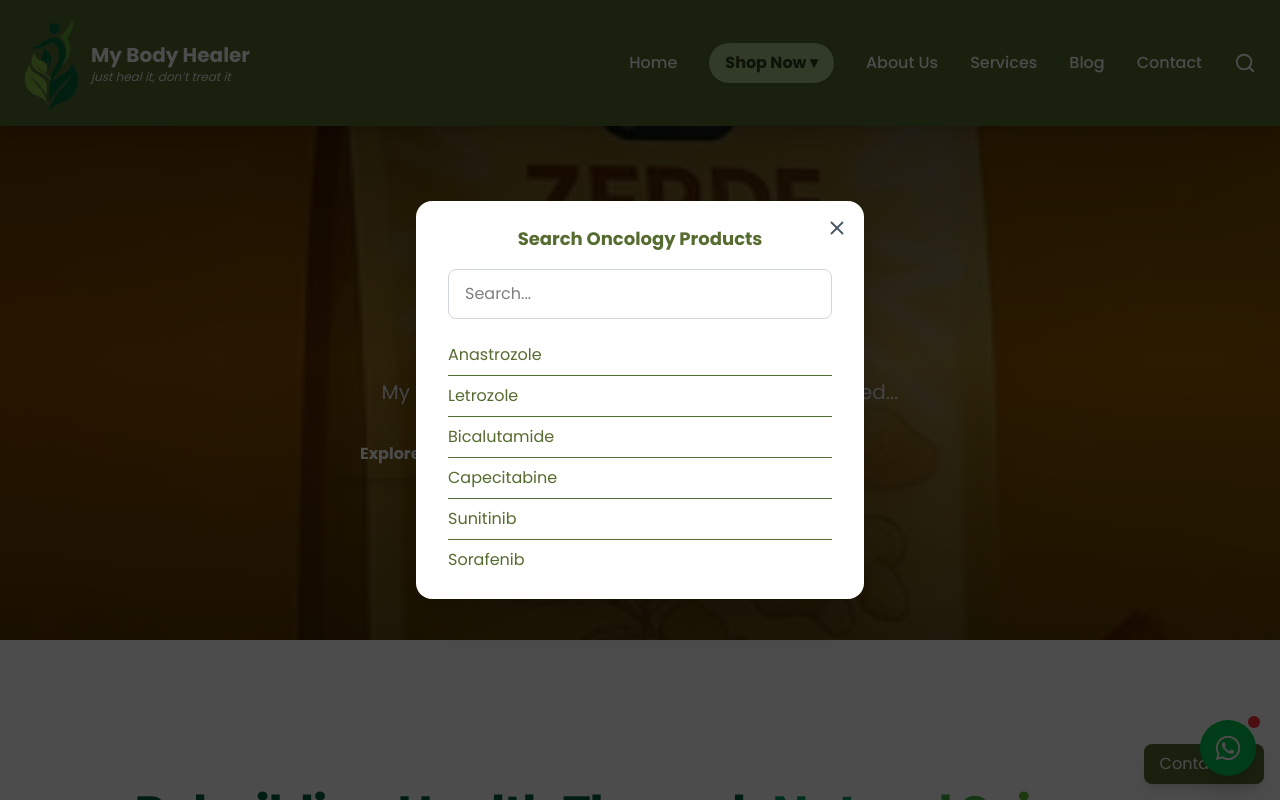
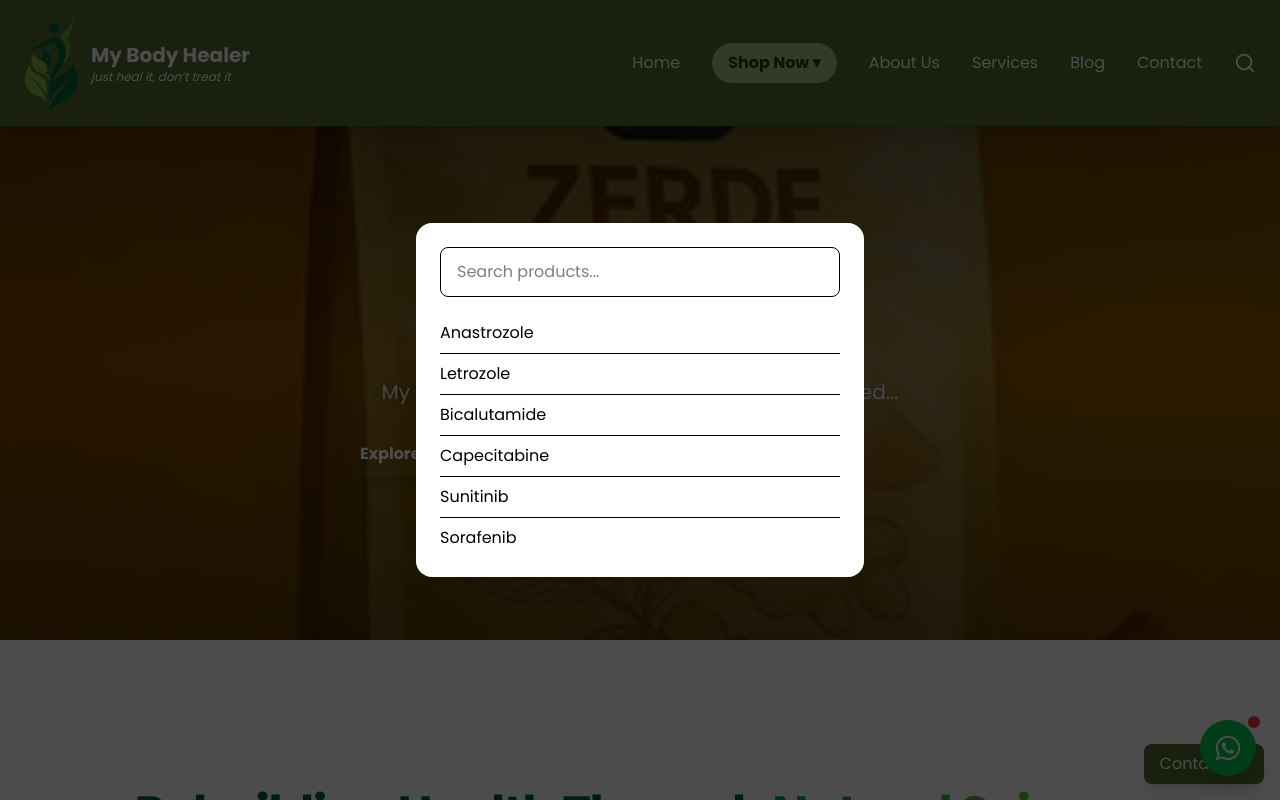
Before and after one commit to rafiajuw/mybodyhealer, a Next.js app: page / in a window 1280 px wide. Both pictures are taken after a click on the button 1245 px from the left and 63 px from the top of the page. Shown: the top 800 px of the page. Built offline with nearby package versions, Linux system fonts and the light colour scheme.

Commit message:
Initial commit

```diff
--- a/src/app/components/Navbar.tsx
+++ b/src/app/components/Navbar.tsx
@@ -1,4 +1,3 @@
-// components/Navbar.tsx
 "use client";
 
 import { useState, useEffect, useRef } from "react";
@@ -7,29 +6,73 @@ import Image from "next/image";
 import { motion, AnimatePresence } from "framer-motion";
 import { FiSearch, FiMenu, FiX } from "react-icons/fi";
 
-// ONCOLOGY SEARCH LIST
+/* ================= SEARCH DATA ================= */
+
+// Oncology
 const oncologyProducts = [
-  { name: "Anastrozole", href: "/shop/products/anastrozole" },
-  { name: "Letrozole", href: "/shop/products/letrozole" },
-  { name: "Bicalutamide", href: "/shop/products/bicalutamide" },
-  { name: "Capecitabine", href: "/shop/products/capecitabine" },
-  { name: "Sunitinib", href: "/shop/products/sunitinib" },
-  { name: "Sorafenib", href: "/shop/products/sorafenib" },
-  { name: "Pazopanib", href: "/shop/products/pazopanib" },
+  { name: "Anastrozole", href: "/shop/oncology-products/anastrozole" },
+  { name: "Letrozole", href: "/shop/oncology-products/letrozole" },
+  { name: "Bicalutamide", href: "/shop/oncology-products/bicalutamide" },
+  { name: "Capecitabine", href: "/shop/oncology-products/capecitabine" },
+  { name: "Sunitinib", href: "/shop/oncology-products/sunitinib" },
+  { name: "Sorafenib", href: "/shop/oncology-products/sorafenib" },
+  { name: "Pazopanib", href: "/shop/oncology-products/pazopanib" },
 ];
+
+// Food Supplements
+const foodSupplements = [
+  "Ibooster",
+  "Bestman",
+  "Femopause",
+  "Fibromya",
+  "Goutrol",
+  "Prostatol",
+  "Urinol",
+  "Mormiks",
+  "Zeredemiks",
+  "Lifmo",
+  "NK Defense",
+  "GSH Complex",
+  "Triozyme",
+  "Origin Collagen",
+].map((p) => ({
+  name: p,
+  href: `/shop/food-supplements/${p.toLowerCase().replace(/\s+/g, "-")}`,
+}));
+
+// Others
+const structuredWater = [
+  { name: "Uni-Vie", href: "/shop/structured-water/uni-vie" },
+];
+
+const oils = [{ name: "Olive Oil", href: "/shop/oils/olive-oil" }];
+
+const dermaProducts = [
+  { name: "Preserv Derma", href: "/shop/derma/preserv-derma" },
+];
+
+const allProducts = [
+  ...oncologyProducts,
+  ...foodSupplements,
+  ...structuredWater,
+  ...oils,
+  ...dermaProducts,
+];
+
+/* ================= COMPONENT ================= */
 
 export default function Navbar() {
   const [menuOpen, setMenuOpen] = useState(false);
   const [shopOpen, setShopOpen] = useState(false);
   const [searchOpen, setSearchOpen] = useState(false);
   const [query, setQuery] = useState("");
+
   const searchRef = useRef<HTMLDivElement>(null);
 
-  const filtered = oncologyProducts.filter((p) =>
+  const filtered = allProducts.filter((p) =>
     p.name.toLowerCase().includes(query.toLowerCase())
   );
 
-  // close search when clicking outside
   useEffect(() => {
     const handler = (e: MouseEvent) => {
       if (searchRef.current && !searchRef.current.contains(e.target as Node)) {
@@ -43,23 +86,26 @@ export default function Navbar() {
   return (
     <>
       <motion.nav
-        className="fixed top-0 w-full bg-[#556B2F] shadow-lg z-50 backdrop-blur-sm"
+        className="fixed top-0 w-full bg-[#556B2F] z-50 shadow-lg"
         initial={{ y: -60 }}
         animate={{ y: 0 }}
-        transition={{ duration: 0.4 }}
       >
         <div className="container mx-auto flex items-center justify-between px-6 py-3">
+
           {/* LOGO */}
           <Link href="/" className="flex items-center space-x-3">
-            <Image src="/logo.png" width={55} height={55} alt="Logo" className="rounded-full" />
+            <Image src="/logo.png" width={55} height={55} alt="Logo" />
             <div>
-              <h1 className="text-white text-xl font-bold">My Body Healer</h1>
-              <p className="text-white text-xs italic opacity-90">just heal it, don’t treat it</p>
+              <h1 className="text-white font-bold text-xl">My Body Healer</h1>
+              <p className="text-white text-xs italic">
+                just heal it, don’t treat it
+              </p>
             </div>
           </Link>
 
-          {/* DESKTOP NAV */}
-          <ul className="hidden md:flex items-center space-x-8 text-white font-medium">
+          {/* DESKTOP MENU */}
+          <ul className="hidden md:flex items-center space-x-8 text-white">
+
             <NavItem href="/">Home</NavItem>
 
             {/* SHOP NOW */}
@@ -68,19 +114,23 @@ export default function Navbar() {
               onMouseEnter={() => setShopOpen(true)}
               onMouseLeave={() => setShopOpen(false)}
             >
-              <div className="px-4 py-2 rounded-full bg-[#A3C585] text-[#2D3E1E] cursor-pointer font-semibold shadow-sm hover:bg-[#8BB46F] transition">
+              <div className="bg-[#A3C585] text-[#2D3E1E] px-4 py-2 rounded-full cursor-pointer font-semibold">
                 Shop Now ▾
               </div>
 
               <AnimatePresence>
                 {shopOpen && (
                   <motion.ul
-                    initial={{ opacity: 0, y: -8 }}
+                    initial={{ opacity: 0, y: -10 }}
                     animate={{ opacity: 1, y: 0 }}
-                    exit={{ opacity: 0, y: -8 }}
-                    className="absolute top-12 bg-white text-[#2D3E1E] rounded-xl shadow-xl border border-gray-100 w-56"
+                    exit={{ opacity: 0, y: -10 }}
+                    className="absolute top-12 w-64 bg-[#2D3E1E] rounded-xl shadow-2xl border border-[#A3C585]/40 overflow-hidden"
                   >
                     <LinkItem href="/shop/oncology-products" text="Oncology Products" />
+                    <LinkItem href="/shop/food-supplements" text="Food Supplements" />
+                    <LinkItem href="/shop/structured-water" text="Structured Water" />
+                    <LinkItem href="/shop/oils" text="Oil" />
+                    <LinkItem href="/shop/derma" text="Derma Products" />
                   </motion.ul>
                 )}
               </AnimatePresence>
@@ -91,68 +141,35 @@ export default function Navbar() {
             <NavItem href="/services/blogs">Blog</NavItem>
             <NavItem href="/contactus">Contact</NavItem>
 
-            {/* SEARCH ICON */}
-            <button onClick={() => setSearchOpen(true)} className="hover:text-[#A3C585]">
+            <button onClick={() => setSearchOpen(true)}>
               <FiSearch size={22} />
             </button>
           </ul>
 
-          {/* MOBILE MENU TOGGLE */}
-          <button className="md:hidden text-white" onClick={() => setMenuOpen(!menuOpen)}>
+          {/* MOBILE ICON */}
+          <button
+            className="md:hidden text-white"
+            onClick={() => setMenuOpen(!menuOpen)}
+          >
             {menuOpen ? <FiX size={26} /> : <FiMenu size={26} />}
           </button>
         </div>
-
-        {/* MOBILE MENU */}
-        <AnimatePresence>
-          {menuOpen && (
-            <motion.div
-              initial={{ opacity: 0, height: 0 }}
-              animate={{ opacity: 1, height: "auto" }}
-              exit={{ opacity: 0, height: 0 }}
-              className="md:hidden bg-[#556B2F] text-white flex flex-col space-y-4 px-6 py-4"
-            >
-              <MobileLink href="/" setMenuOpen={setMenuOpen}>Home</MobileLink>
-              <MobileLink href="/shop/oncology-products" setMenuOpen={setMenuOpen}>
-                Oncology Products
-              </MobileLink>
-              <MobileLink href="/aboutus" setMenuOpen={setMenuOpen}>About Us</MobileLink>
-              <MobileLink href="/services" setMenuOpen={setMenuOpen}>Services</MobileLink>
-              <MobileLink href="/services/blogs" setMenuOpen={setMenuOpen}>Blog</MobileLink>
-              <MobileLink href="/contactus" setMenuOpen={setMenuOpen}>Contact</MobileLink>
-            </motion.div>
-          )}
-        </AnimatePresence>
       </motion.nav>
 
       {/* SEARCH MODAL */}
       <AnimatePresence>
         {searchOpen && (
-          <motion.div
-            className="fixed inset-0 bg-black/70 flex items-center justify-center z-[999]"
-            initial={{ opacity: 0 }}
-            animate={{ opacity: 1 }}
-            exit={{ opacity: 0 }}
-          >
+          <motion.div className="fixed inset-0 bg-black/70 z-[999] flex items-center justify-center">
             <motion.div
               ref={searchRef}
-              initial={{ scale: 0.9, opacity: 0 }}
-              animate={{ scale: 1, opacity: 1 }}
-              exit={{ scale: 0.9, opacity: 0 }}
-              className="bg-white max-w-md w-full px-8 py-6 rounded-2xl shadow-2xl relative"
+              className="bg-white w-full max-w-md p-6 rounded-2xl"
             >
-              <button onClick={() => setSearchOpen(false)} className="absolute top-4 right-4">
-                <FiX size={22} className="text-gray-600 hover:text-[#556B2F]" />
-              </button>
-
-              <h2 className="text-lg font-semibold text-[#556B2F] text-center mb-4">Search Oncology Products</h2>
-
               <input
                 type="text"
+                placeholder="Search products..."
                 value={query}
                 onChange={(e) => setQuery(e.target.value)}
-                placeholder="Search..."
-                className="w-full border border-gray-300 rounded-lg px-4 py-3 focus:ring-2 focus:ring-[#A3C585] outline-none"
+                className="w-full border px-4 py-3 rounded-lg"
               />
 
               <div className="mt-4 max-h-60 overflow-y-auto">
@@ -162,13 +179,15 @@ export default function Navbar() {
                       key={p.name}
                       href={p.href}
                       onClick={() => setSearchOpen(false)}
-                      className="block py-2 border-b text-[#556B2F] hover:text-[#A3C585]"
+                      className="block py-2 border-b hover:text-[#A3C585]"
                     >
                       {p.name}
                     </Link>
                   ))
                 ) : (
-                  <p className="text-center text-gray-400 py-4">No matches found</p>
+                  <p className="text-center text-gray-400 py-4">
+                    No products found
+                  </p>
                 )}
               </div>
             </motion.div>
@@ -179,32 +198,25 @@ export default function Navbar() {
   );
 }
 
-// Reusable Components
+/* ================= REUSABLE ================= */
+
 function NavItem({ href, children }: any) {
   return (
-    <li className="group relative">
-      <Link href={href} className="hover:text-[#A3C585] transition">
-        {children}
-      </Link>
-      <span className="absolute left-0 -bottom-1 w-0 group-hover:w-full h-[2px] bg-[#A3C585] transition-all duration-300" />
-    </li>
+    <Link href={href} className="hover:text-[#A3C585] transition">
+      {children}
+    </Link>
   );
 }
 
 function LinkItem({ href, text }: any) {
   return (
     <li>
-      <Link href={href} className="block px-5 py-2 hover:bg-[#A3C585]/20">
+      <Link
+        href={href}
+        className="block px-5 py-3 text-white hover:bg-[#A3C585] hover:text-[#2D3E1E] transition font-medium"
+      >
         {text}
       </Link>
     </li>
   );
 }
-
-function MobileLink({ href, children, setMenuOpen }: any) {
-  return (
-    <Link href={href} onClick={() => setMenuOpen(false)} className="text-lg">
-      {children}
-    </Link>
-  );
-}
```
